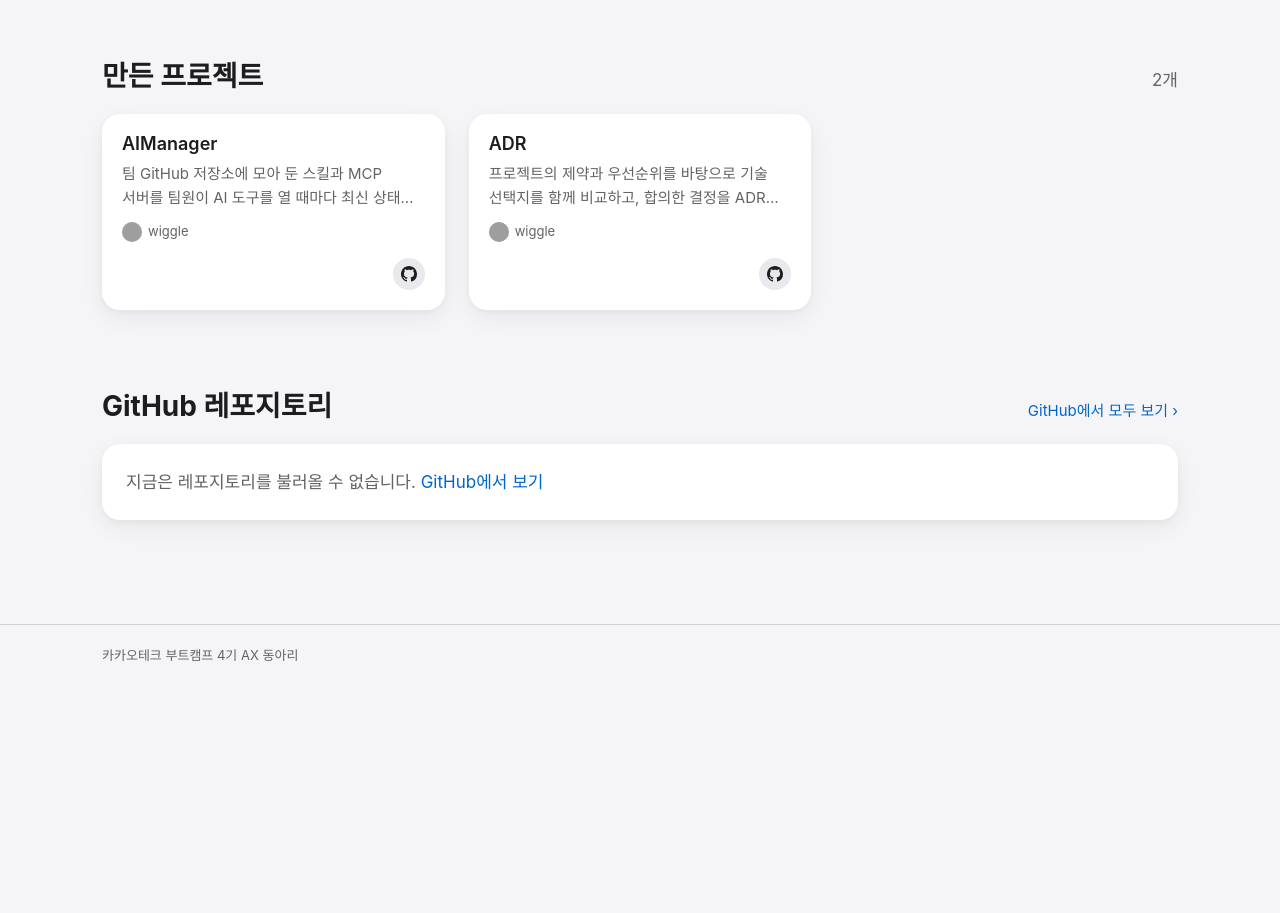
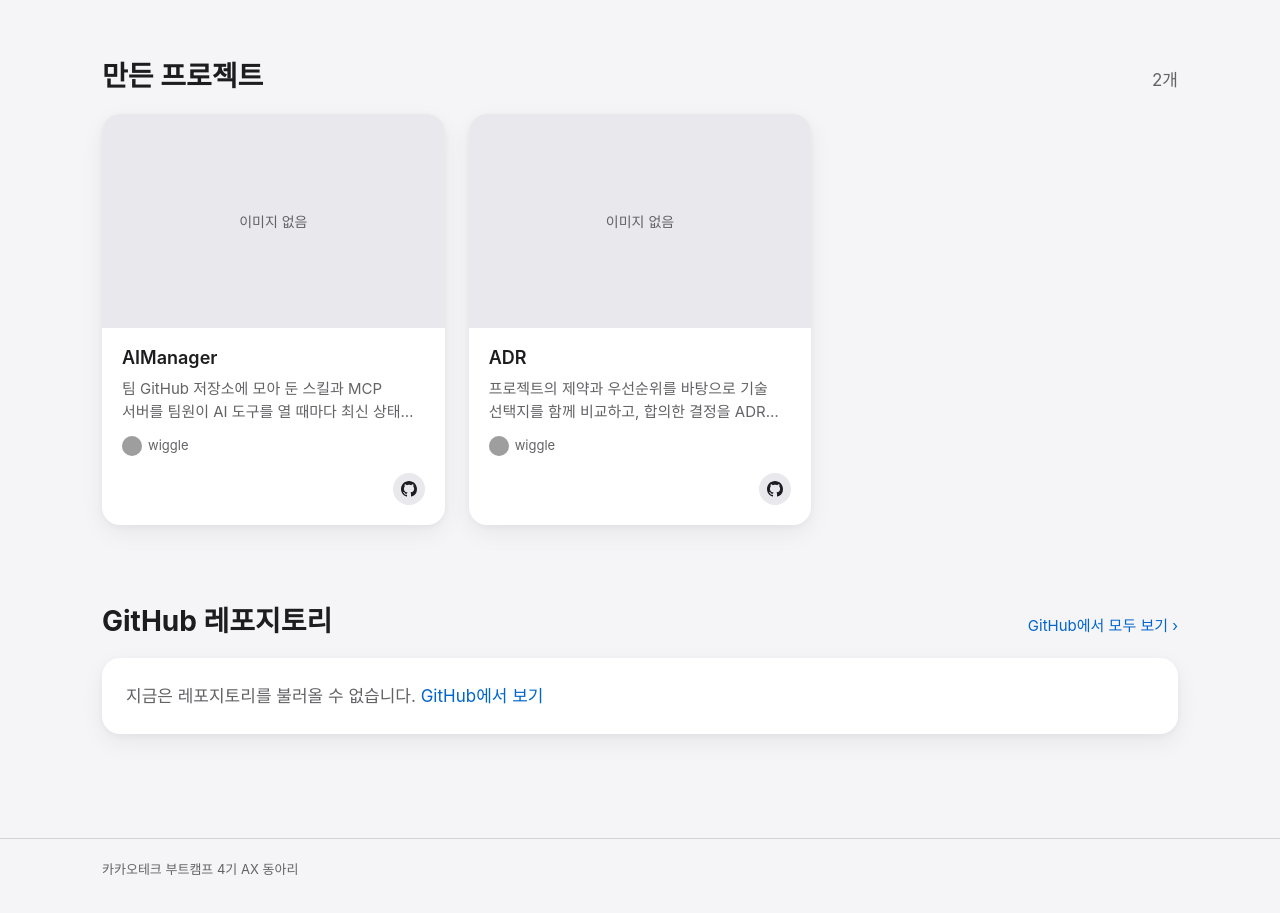
Before and after one commit to KTB-4th-AX/ktb-4th-ax.github.io, a Jekyll site: the page built from _members/SungjinWi99.md, in a window 1280 px wide and 1177 px high, cut to the strip 264-1177 px from the top of the window. Built offline with Jekyll 4.4.1, drawn with Linux system fonts in a browser that asks for light colours; some web fonts are replaced; grey boxes are pictures that could not be loaded.

Commit message:
fix: 이미지 없는 카드에 이미지 없음 표시, 카드 줄 맞춤
이미지가 없어도 같은 크기의 이미지 칸을 두고 이미지 없음을 표시한다.
같은 줄 카드의 높이와 아래 버튼 위치를 다시 맞춘다.

```diff
--- a/_includes/card.html
+++ b/_includes/card.html
@@ -9,12 +9,11 @@
   data-tags="{{ p.tags | join: ',' | escape }}"
   data-authors="{{ p.authors | join: ',' | escape }}"
   data-date="{{ p.date | date: '%Y-%m-%d' }}">
-  {%- if p.thumbnail or p.demo %}
   <div class="card-media">
     {%- if p.thumbnail -%}
       <img src="{{ p.thumbnail | relative_url }}" alt="" loading="lazy" decoding="async">
     {%- else -%}
-      <span class="card-fallback" aria-hidden="true">{{ p.title | slice: 0 }}</span>
+      <span class="card-empty">이미지 없음</span>
     {%- endif -%}
     {%- if p.demo -%}
       {%- if ext == 'mp4' or ext == 'webm' or ext == 'mov' -%}
@@ -24,7 +23,6 @@
       {%- endif -%}
     {%- endif -%}
   </div>
-  {%- endif %}
   <div class="card-body">
     <h3 class="card-title"><a href="{{ p.url | relative_url }}">{{ p.title }}</a></h3>
     <p class="card-desc">{{ p.description }}</p>
--- a/assets/css/style.css
+++ b/assets/css/style.css
@@ -152,7 +152,7 @@ svg { width: 16px; height: 16px; fill: currentColor; flex: none; }
 .notfound p:last-child { margin-top: 28px; }
 
 /* Cards ----------------------------------------------------------------- */
-.grid { display: grid; grid-template-columns: repeat(auto-fill, minmax(min(100%, 300px), 1fr)); gap: 24px; align-items: start; }
+.grid { display: grid; grid-template-columns: repeat(auto-fill, minmax(min(100%, 300px), 1fr)); gap: 24px; }
 .card {
   position: relative; display: flex; flex-direction: column;
   background: var(--surface); border-radius: var(--radius); overflow: hidden;
@@ -162,7 +162,7 @@ svg { width: 16px; height: 16px; fill: currentColor; flex: none; }
 .card-media > img, .card-media > video { position: absolute; inset: 0; width: 100%; height: 100%; object-fit: cover; }
 .card-media > video, .card-media > .card-demo { opacity: 0; }
 .card[data-playing] .card-media > video, .card[data-playing] .card-media > .card-demo { opacity: 1; }
-.card-fallback { position: absolute; inset: 0; display: grid; place-items: center; font-size: 3rem; font-weight: 700; color: var(--muted); }
+.card-empty { position: absolute; inset: 0; display: grid; place-items: center; color: var(--muted); font-size: 0.875rem; }
 .card-body { padding: 18px 20px 0; flex: 1; }
 .card-title { font-size: 1.125rem; font-weight: 600; line-height: 1.35; }
 .card-title a { color: var(--text); }
```
